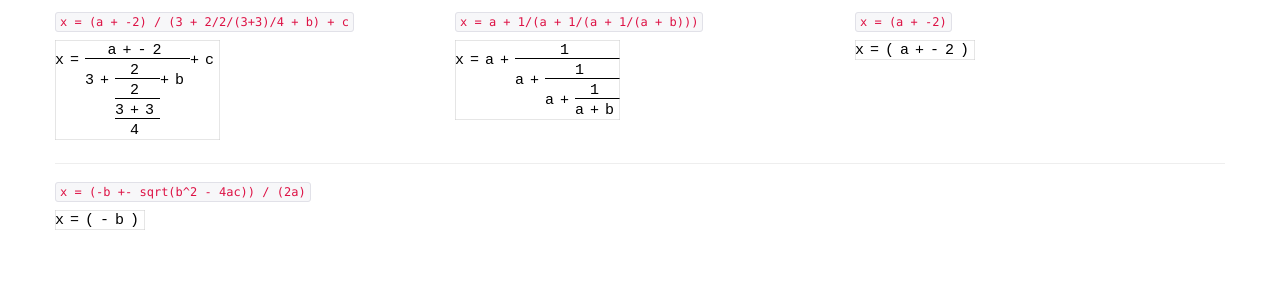
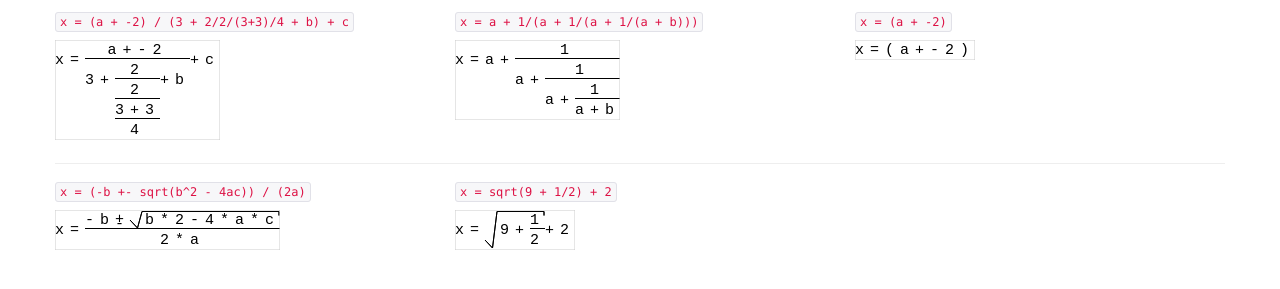
Before and after one commit to alaingilbert/math5, a plain HTML site: page index.html in a window 1280 px wide. Shown: the part 131-420 px from the top of the page. Drawn offline with Linux system fonts and the light colour scheme.

Commit message:
new pages

```diff
--- a/index.html
+++ b/index.html
@@ -57,7 +57,11 @@
 <div class="row">
    <div class="span4">
       <p><code>x = (-b +- sqrt(b^2 - 4ac)) / (2a)</code></p>
-      <div class="math">x = (-b +- sqrt(b^2 - 4ac)) / (2a)</div>
+      <div class="math">x = (-b +- sqrt(b*2 - 4*a*c)) / (2*a)</div>
+   </div>
+   <div class="span4">
+      <p><code>x = sqrt(9 + 1/2) + 2</code></p>
+      <div class="math">x = sqrt(9 + 1/2) + 2</div>
    </div>
 </div>
 
--- a/math5.js
+++ b/math5.js
@@ -29,7 +29,12 @@ var Math5 = {};
 Math5.Lexer = function (text) {
    this.text = text;
    this.tokens = this.getTokens(this.text);
-   console.log('Tokens', this.tokens);
+   if (true) {
+      console.log('Tokens:');
+      for (var i=0; i<this.tokens.length; i++) {
+         console.log(this.tokens[i].type, this.tokens[i].value);
+      }
+   }
    this.idx = 0;
 };
 
@@ -42,7 +47,15 @@ Math5.Lexer.prototype.getTokens = function (text) {
    var token;
    var tokens = [];
    while (token = rgx.exec(text)) {
-      tokens.push(token[1]);
+      var obj = { value: token[1] };
+      if (!isNaN(token[1])) {
+         obj.type = 'Number';
+      } else if ('+-*/()^%=;,'.indexOf(token[1]) >= 0) {
+         obj.type = 'Operator';
+      } else {
+         obj.type = 'Identifier';
+      }
+      tokens.push(obj);
    }
    return tokens;
 };
@@ -51,13 +64,13 @@ Math5.Lexer.prototype.getTokens = function (text) {
 /**
  *
  */
-Math5.Lexer.prototype.peek = function () { return this.tokens[this.idx]; };
+Math5.Lexer.prototype.peek = function () { return this.tokens[this.idx] || {}; };
 
 
 /**
  *
  */
-Math5.Lexer.prototype.next = function () { return this.tokens[this.idx++]; };
+Math5.Lexer.prototype.next = function () { return this.tokens[this.idx++] || {}; };
 
 
 /**
@@ -164,7 +177,12 @@ Math5.drawTree = function (tree, x, y, p) {
          }
          this.drawTree(tree.Binary.left, x, yy);
          x += this.fontSize * tree.Binary.left.width;
-         this.c.fillText(tree.Binary.operator, x, yyy);
+         if (tree.Binary.operator == '+-') {
+            this.c.fillText('+', x, yyy-1);
+            this.c.fillText('-', x, yyy+4);
+         } else {
+            this.c.fillText(tree.Binary.operator, x, yyy);
+         }
          x += this.fontSize;
          yy = y;
          if (tree.Binary.right.height < tree.Binary.left.height && tree.Binary.right.height <= 1) {
@@ -205,6 +223,19 @@ Math5.drawTree = function (tree, x, y, p) {
       }
 
 
+   } else if (tree.hasOwnProperty('FunctionCall')) {
+      this.c.beginPath();
+      this.c.moveTo(x, y + (tree.height - 1) * this.lineHeight);
+      this.c.lineTo(x + this.fontSize/2, y + (tree.height - 1) * this.lineHeight + this.lineHeight/2 - 2);
+      this.c.lineTo(x + this.fontSize - 3, y - this.lineHeight/2 +1.5);
+      this.c.lineTo(x + this.fontSize + tree.FunctionCall.args[0].width*this.fontSize-1, y - this.lineHeight/2 + 1.5);
+      this.c.lineTo(x + this.fontSize + tree.FunctionCall.args[0].width*this.fontSize-1, y - this.lineHeight/2 + 5.5);
+      this.c.stroke();
+
+      x += (1) * this.fontSize;
+      this.drawTree(tree.FunctionCall.args[0], x, y);
+
+
    } else {
       console.log('ERR', tree);
    }
@@ -226,14 +257,16 @@ Math5.parseExpression = function (text) {
  *
  */
 Math5.parseAssignment = function () {
-   var token, expr, right;
+   var token, expr, right, width, height;
    expr = this.parseAdditive();
    if (expr) {
       token = this.lexer.peek();
-      if (token == '=') {
+      if (token.value == '=') {
          this.lexer.next();
          right = this.parseAssignment();
-         return { Assignment: { name: expr, value: right }, width: expr.width + right.width + 1, height: Math.max(expr.height, right.height) };
+         width = expr.width + right.width + 1;
+         height = Math.max(expr.height, right.height);
+         return { Assignment: { name: expr, value: right }, width: width, height: height };
       }
    }
    return expr;
@@ -244,13 +277,15 @@ Math5.parseAssignment = function () {
  *
  */
 Math5.parseAdditive = function () {
-   var token, left, right;
+   var token, left, right, width, height;
    left = this.parseMultiplicative();
    token = this.lexer.peek();
-   if (token == '+' || token == '-') {
+   if (token.value == '+' || token.value == '-' || token.value == '+-') {
       token = this.lexer.next();
       right = this.parseAdditive();
-      return { Binary: { operator: token, left: left, right: right }, width: left.width + right.width + 1, height: Math.max(left.height, right.height) };
+      width = left.width + right.width + 1;
+      height = Math.max(left.height, right.height);
+      return { Binary: { operator: token.value, left: left, right: right }, width: width, height: height };
    }
    return left;
 };
@@ -263,9 +298,13 @@ Math5.parseMultiplicative = function (p) {
    var token, left, right;
    left = this.parseUnary(p);
    token = this.lexer.peek();
-   if (token == '*' || token == '/') {
+   if (token.value == '*' || token.value == '/') {
+      if (token.value != '/' && left.hasOwnProperty('Expression') && p) {
+         left.useless = false;
+         left.width += 2;
+      }
       token = this.lexer.next();
-      if (token == '/') {
+      if (token.value == '/') {
          if (left.hasOwnProperty('Expression') && !left.useless) {
             left.useless = true;
             left.width -= 2;
@@ -275,14 +314,14 @@ Math5.parseMultiplicative = function (p) {
          right = this.parseMultiplicative();
       }
       var width, height;
-      if (token == '*') {
+      if (token.value == '*') {
          width = left.width + right.width + 1;
          height = Math.max(left.height, right.height);
       } else {
          width = Math.max(left.width, right.width);
          height = Math.max(left.height, right.height) + 1;
       }
-      return { Binary: { operator: token, left: left, right: right }, width: width, height: height };
+      return { Binary: { operator: token.value, left: left, right: right }, width: width, height: height };
    }
    return left;
 };
@@ -294,10 +333,10 @@ Math5.parseMultiplicative = function (p) {
 Math5.parseUnary = function (p) {
    var token, expr;
    token = this.lexer.peek();
-   if (token == '-' || token == '+') {
+   if (token.value == '-' || token.value == '+') {
       token = this.lexer.next();
       expr = this.parseUnary();
-      return { Unary: { operator: token, expression: expr }, width: expr.width + 1, height: expr.height };
+      return { Unary: { operator: token.value, expression: expr }, width: expr.width + 1, height: expr.height };
    }
    return this.parsePrimary(p);
 };
@@ -309,20 +348,80 @@ Math5.parseUnary = function (p) {
 Math5.parsePrimary = function (p) {
    var token, expr;
    token = this.lexer.peek();
-   if (!isNaN(parseInt(token))) {
+
+   if (token.type == 'Identifier') {
+      token = this.lexer.next();
+      if (this.lexer.peek().value == '(') {
+         return this.parseFunctionCall(token.value);
+      } else {
+         return { Identifier: token.value, width: token.value.length, height: 1 };
+      }
+   }
+
+   if (token.type == 'Number') {
       this.lexer.next();
-      return { Number: token, width: token.length, height: 1 };
-   } else if (typeof token == 'string') {
+      return { Number: token.value, width: token.value.length, height: 1 };
+   }
+
+   if (token.value == '(') {
       this.lexer.next();
-      if (token == '(') {
-         expr = this.parseAssignment();
-         token = this.lexer.next();
-         if (token != ')') { console.log('ERROR'); }
-         return { Expression: expr, width: expr.width + (p ? 0 : 2), height: expr.height, useless: (p ? true : false) };
-      }
-      return { Identifier: token, width: token.length, height: 1 };
+      expr = this.parseAssignment();
+      token = this.lexer.next();
+      if (token.value != ')') { console.log('ERROR'); }
+      return { Expression: expr, width: expr.width + (p ? 0 : 2), height: expr.height, useless: (p ? true : false) };
    }
    return { Weird: token };
+};
+
+
+/**
+ *
+ */
+Math5.parseArgumentList = function () {
+   var token, expr, args = [];
+
+   while (true) {
+      expr = this.parseAssignment();
+      if (typeof expr === 'undefined') { break; }
+      args.push(expr);
+      token = this.lexer.peek();
+      if (token.value != ',') { break; }
+      this.lexer.next();
+   }
+   return args;
+};
+
+
+/**
+ *
+ */
+Math5.parseFunctionCall = function (name) {
+   var token, args = [], width, height;
+
+   token = this.lexer.next();
+   if (token.value != '(') { console.log('ERROR1'); }
+
+   token = this.lexer.peek();
+   if (token.value != ')') {
+      args = this.parseArgumentList();
+   }
+   token = this.lexer.next();
+   if (token.value != ')') { console.log('ERROR2'); }
+
+   width = name.length + args[0].width + 2;
+
+   if (name == 'sqrt') {
+      width = 1 + args[0].width;
+   }
+
+   height = 0;
+   for (var i=0; i<args.length; i++) {
+      if (args[i].height > height) {
+         height = args[i].height;
+      }
+   }
+
+   return { FunctionCall: { name: name, args: args }, width: width, height: height };
 };
 
 
```
